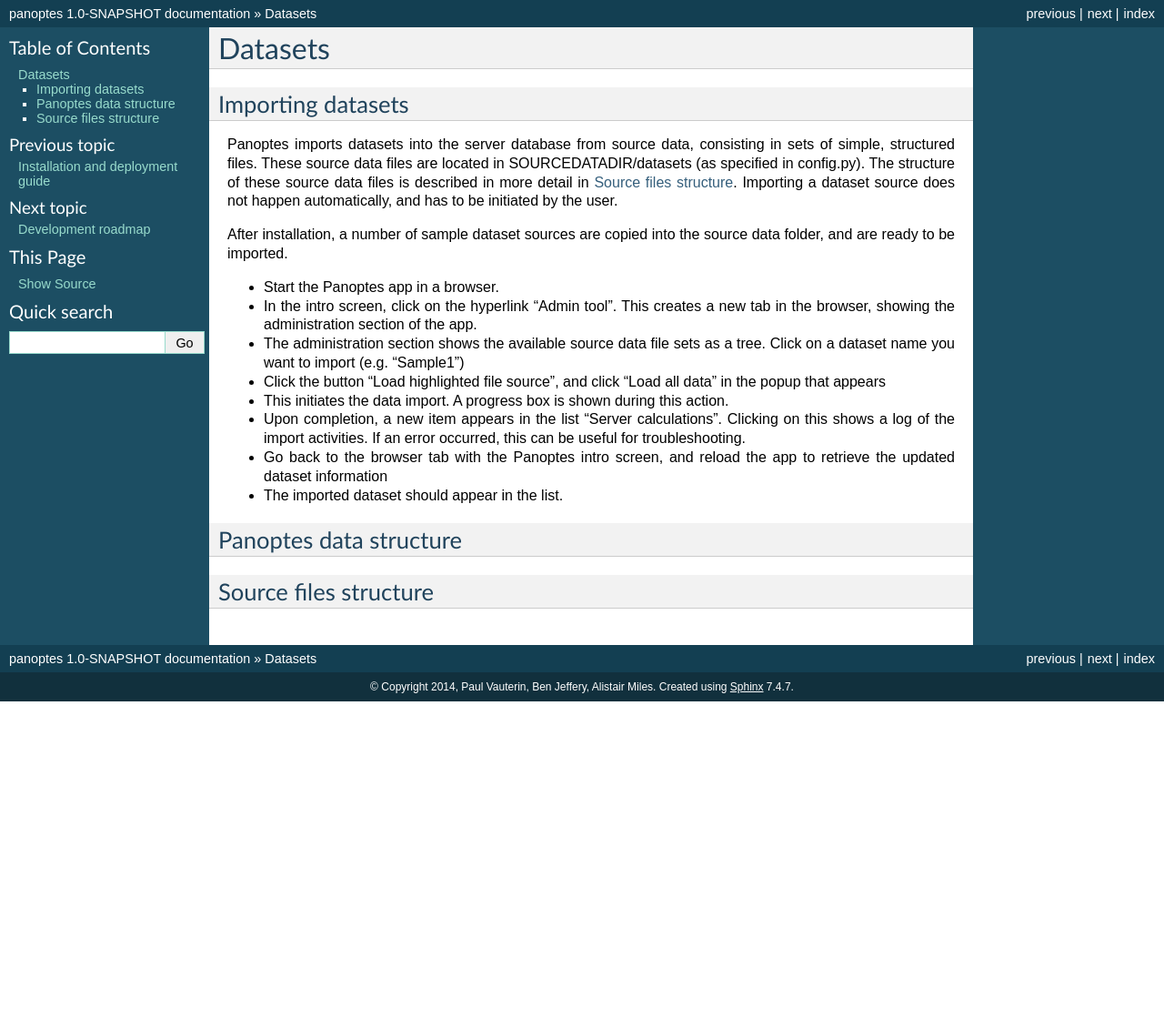
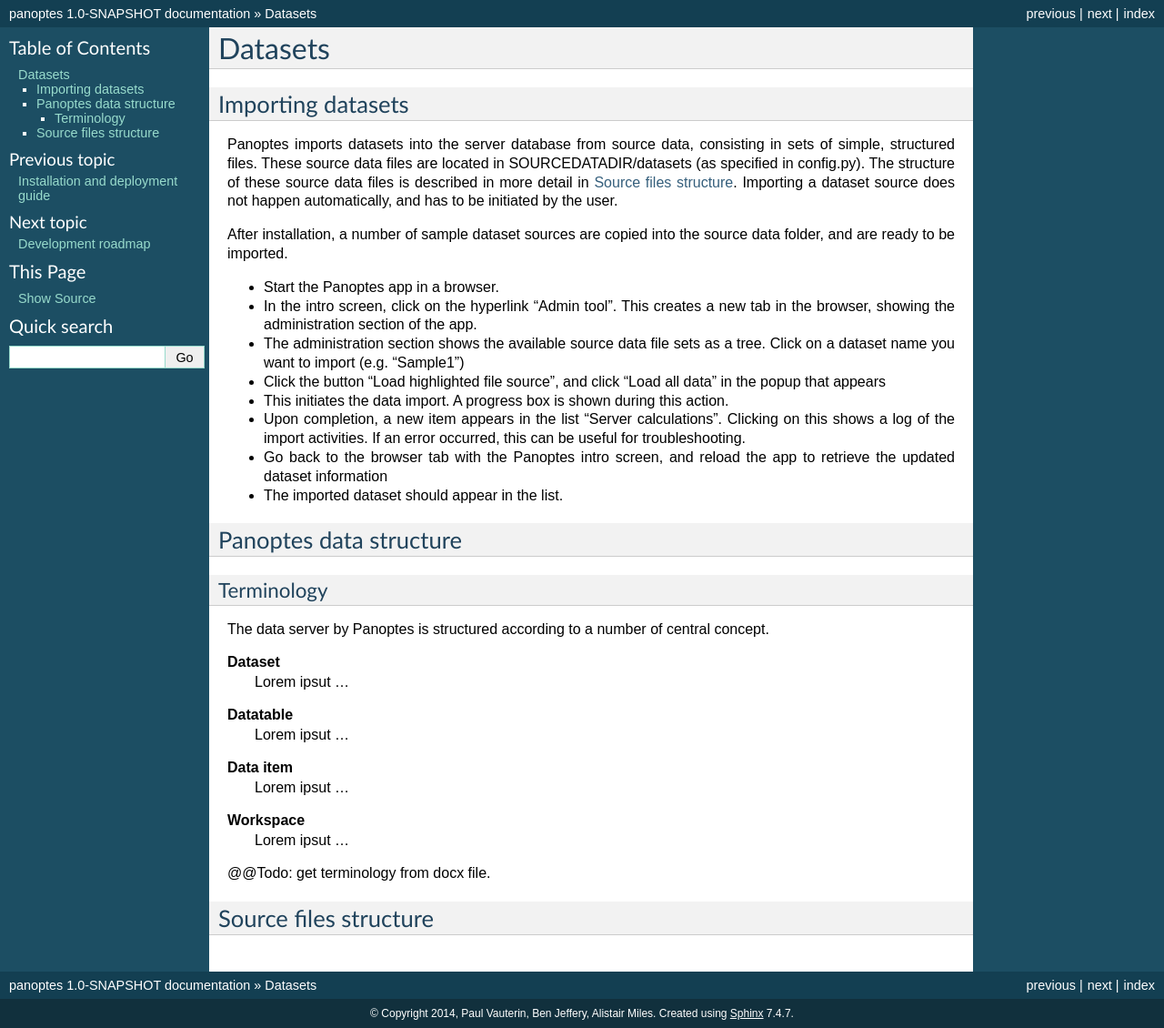
Before and after one commit to cggh/panoptes, a Sphinx documentation site: the page built from documentation/datasets.rst, in a window 1280 px wide. Shown: the whole page at 91% size. Built offline with Sphinx 7.4.7, drawn with Linux system fonts in a browser that asks for light colours; before the commit the page ends 900 px from its top, so only the background shows below that.

Commit message:
Update datasets.rst

```diff
--- a/documentation/datasets.rst
+++ b/documentation/datasets.rst
@@ -23,6 +23,26 @@ After installation, a number of sample dataset sources are copied into the sourc
 
 Panoptes data structure
 -----------------------
+Terminology
+~~~~~~~~~~~
+The data server by Panoptes is structured according to a number of central  concept.
+
+**Dataset**
+  Lorem ipsut ...
+
+**Datatable**
+  Lorem ipsut ...
+
+**Data item**
+  Lorem ipsut ...
+
+**Workspace**
+  Lorem ipsut ...
+
+@@Todo: get terminology from docx file.
+
+
+
 
 Source files structure
 ----------------------
```
